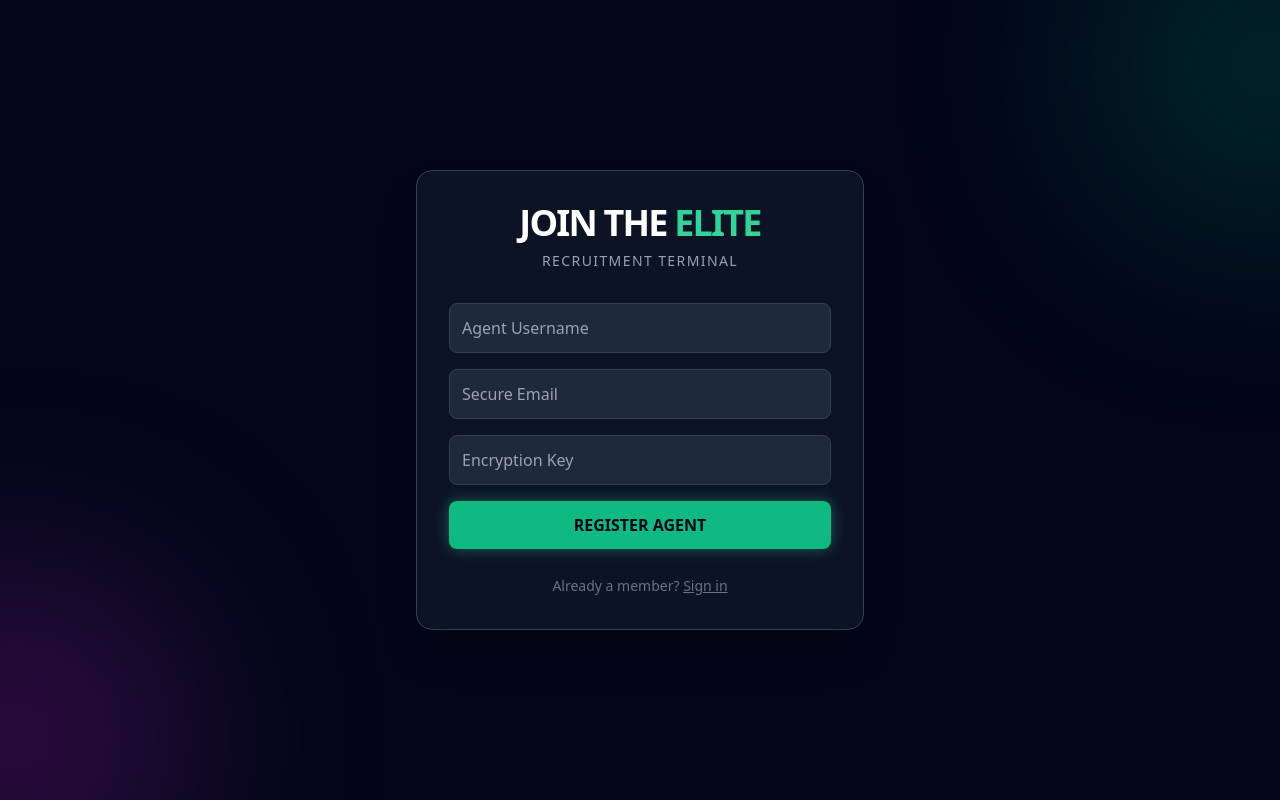
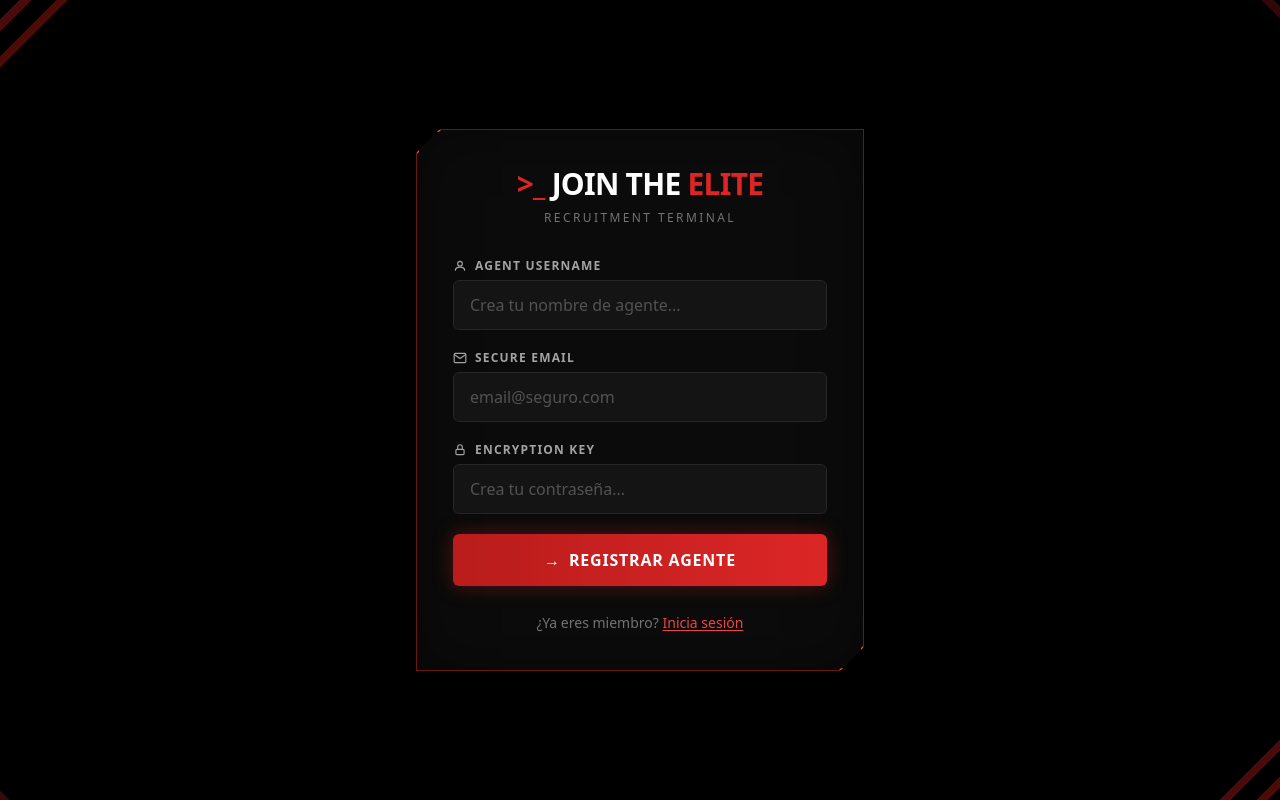
Before and after one commit to DanielFGOM/BugBuster-CodeDuel, a React (Vite) app in the folder frontend/: page /register in a window 1280 px wide. Built offline with nearby package versions, Linux system fonts and the light colour scheme.

Commit message:
Prueba20

```diff
--- a/frontend/src/pages/Register.tsx
+++ b/frontend/src/pages/Register.tsx
@@ -12,56 +12,55 @@ export default function Register() {
     e.preventDefault();
     try {
       await api.post('/auth/register', { username, email, password });
-      alert('Agent registered successfully!');
+      alert('Agente registrado con éxito. Bienvenido al sistema.');
       navigate('/login');
     } catch (error: any) {
-      alert(error.response?.data || 'Error in registration');
+      alert(error.response?.data || 'Error en el registro');
     }
   };
 
   return (
-    <div className="min-h-screen flex items-center justify-center bg-slate-950 relative overflow-hidden">
-      <div className="absolute top-[-10%] right-[-10%] w-72 h-72 bg-emerald-600 rounded-full blur-[120px] opacity-20 animate-pulse"></div>
-      <div className="absolute bottom-[-10%] left-[-10%] w-72 h-72 bg-fuchsia-600 rounded-full blur-[120px] opacity-20 animate-pulse"></div>
+    <div className="min-h-screen bg-black relative overflow-hidden flex items-center justify-center">
+      {/* Decoraciones de Fondo (Idénticas al Login para coherencia) */}
+      <div className="absolute -top-20 -left-20 w-96 h-96 opacity-90" style={{ background: 'repeating-linear-gradient(-45deg, transparent, transparent 18px, rgba(153,20,20,0.55) 18px, rgba(153,20,20,0.55) 26px)', clipPath: 'polygon(0 0, 60% 0, 0 60%)' }} />
+      <div className="absolute -bottom-24 -left-16 w-[28rem] h-72 opacity-80" style={{ background: 'repeating-linear-gradient(45deg, transparent, transparent 16px, rgba(139,20,20,0.5) 16px, rgba(139,20,20,0.5) 24px)', clipPath: 'polygon(0 100%, 45% 100%, 0 40%)' }} />
+      <div className="absolute -top-16 -right-16 w-80 h-64 opacity-70" style={{ background: 'repeating-linear-gradient(45deg, transparent, transparent 16px, rgba(139,20,20,0.5) 16px, rgba(139,20,20,0.5) 24px)', clipPath: 'polygon(100% 0, 100% 55%, 40% 0)' }} />
+      <div className="absolute -bottom-20 -right-20 w-96 h-96 opacity-90" style={{ background: 'repeating-linear-gradient(-45deg, transparent, transparent 18px, rgba(153,20,20,0.55) 18px, rgba(153,20,20,0.55) 26px)', clipPath: 'polygon(100% 100%, 100% 40%, 40% 100%)' }} />
 
-      <form onSubmit={handleSubmit} className="bg-slate-900/80 backdrop-blur-xl p-8 rounded-2xl border border-slate-700 shadow-2xl w-full max-w-md relative z-10">
+      <form onSubmit={handleSubmit} className="relative z-10 w-full max-w-md bg-[#0c0c0c]/95 backdrop-blur-sm border border-red-800/70 p-9" style={{ clipPath: 'polygon(24px 0, 100% 0, 100% calc(100% - 24px), calc(100% - 24px) 100%, 0 100%, 0 24px)', boxShadow: '0 0 40px rgba(220,38,38,0.15), inset 0 0 60px rgba(0,0,0,0.4)' }}>
+        <span className="absolute top-0 left-0 w-6 h-6 border-t-2 border-l-2 border-red-500" style={{ clipPath: 'polygon(0 0, 100% 0, 0 100%)' }} />
+        <span className="absolute bottom-0 right-0 w-6 h-6 border-b-2 border-r-2 border-red-500" style={{ clipPath: 'polygon(100% 100%, 100% 0, 0 100%)' }} />
+
         <div className="text-center mb-8">
-          <h2 className="text-4xl font-black text-white tracking-tighter">
-            JOIN THE <span className="text-emerald-400">ELITE</span>
-          </h2>
-          <p className="text-slate-400 text-sm mt-2 uppercase tracking-widest">Recruitment Terminal</p>
+          <h1 className="text-3xl font-black tracking-tight"><span className="text-red-600">{'>_'}</span> <span className="text-white">JOIN THE</span><span className="text-red-600"> ELITE</span></h1>
+          <p className="text-neutral-500 text-xs mt-2 uppercase tracking-[0.2em]">Recruitment Terminal</p>
         </div>
 
-        <div className="space-y-4">
-          <input
-            className="w-full p-3 bg-slate-800 text-white border border-slate-700 rounded-lg focus:ring-2 focus:ring-emerald-500 outline-none"
-            placeholder="Agent Username"
-            value={username}
-            onChange={e => setUsername(e.target.value)}
-          />
-          <input
-            className="w-full p-3 bg-slate-800 text-white border border-slate-700 rounded-lg focus:ring-2 focus:ring-emerald-500 outline-none"
-            placeholder="Secure Email"
-            value={email}
-            onChange={e => setEmail(e.target.value)}
-          />
-          <input
-            className="w-full p-3 bg-slate-800 text-white border border-slate-700 rounded-lg focus:ring-2 focus:ring-emerald-500 outline-none"
-            type="password"
-            placeholder="Encryption Key"
-            value={password}
-            onChange={e => setPassword(e.target.value)}
-          />
-          <button type="submit" className="w-full bg-emerald-500 hover:bg-emerald-400 text-slate-950 font-bold p-3 rounded-lg transition-all transform hover:scale-[1.02] shadow-[0_0_15px_rgba(52,211,153,0.4)]">
-            REGISTER AGENT
-          </button>
+        <div className="space-y-5">
+          <div>
+            <label className="flex items-center gap-2 text-xs font-bold uppercase tracking-widest text-neutral-400 mb-1.5"><UserIcon /> Agent Username</label>
+            <input className="w-full px-4 py-3 bg-[#141414] text-white placeholder-neutral-600 border border-neutral-800 focus:border-red-600 focus:ring-1 focus:ring-red-600/50 outline-none transition-all rounded-md" placeholder="Crea tu nombre de agente..." value={username} onChange={e => setUsername(e.target.value)} />
+          </div>
+          <div>
+            <label className="flex items-center gap-2 text-xs font-bold uppercase tracking-widest text-neutral-400 mb-1.5"><MailIcon /> Secure Email</label>
+            <input className="w-full px-4 py-3 bg-[#141414] text-white placeholder-neutral-600 border border-neutral-800 focus:border-red-600 focus:ring-1 focus:ring-red-600/50 outline-none transition-all rounded-md" placeholder="email@seguro.com" value={email} onChange={e => setEmail(e.target.value)} />
+          </div>
+          <div>
+            <label className="flex items-center gap-2 text-xs font-bold uppercase tracking-widest text-neutral-400 mb-1.5"><LockIcon /> Encryption Key</label>
+            <input className="w-full px-4 py-3 bg-[#141414] text-white placeholder-neutral-600 border border-neutral-800 focus:border-red-600 focus:ring-1 focus:ring-red-600/50 outline-none transition-all rounded-md" type="password" placeholder="Crea tu contraseña..." value={password} onChange={e => setPassword(e.target.value)} />
+          </div>
+          <button type="submit" className="w-full mt-2 bg-gradient-to-r from-red-700 to-red-600 hover:from-red-600 hover:to-red-500 text-white font-bold py-3.5 rounded-md transition-all transform active:scale-[0.98] shadow-[0_0_20px_rgba(220,38,38,0.35)] uppercase tracking-wider flex items-center justify-center gap-2"><span>→</span> Registrar Agente</button>
         </div>
+
         <div className="mt-6 text-center">
-          <a href="/login" className="text-slate-500 hover:text-emerald-400 text-sm transition-colors">
-            Already a member? <span className="underline">Sign in</span>
-          </a>
+          <span className="text-neutral-500 text-sm">¿Ya eres miembro? </span>
+          <a href="/login" className="text-red-500 hover:text-red-400 text-sm underline underline-offset-2">Inicia sesión</a>
         </div>
       </form>
     </div>
   );
 }
+
+function UserIcon() { return <svg width="14" height="14" viewBox="0 0 24 24" fill="none" stroke="currentColor" strokeWidth="2"><circle cx="12" cy="8" r="4" /><path d="M4 20c0-4 4-6 8-6s8 2 8 6" /></svg>; }
+function MailIcon() { return <svg width="14" height="14" viewBox="0 0 24 24" fill="none" stroke="currentColor" strokeWidth="2"><path d="M4 4h16c1.1 0 2 .9 2 2v12c0 1.1-.9 2-2 2H4c-1.1 0-2-.9-2-2V6c0-1.1.9-2 2-2z" /><polyline points="22,6 12,13 2,6" /></svg>; }
+function LockIcon() { return <svg width="14" height="14" viewBox="0 0 24 24" fill="none" stroke="currentColor" strokeWidth="2"><rect x="5" y="11" width="14" height="9" rx="2" /><path d="M8 11V7a4 4 0 018 0v4" /></svg>; }
```
Also changed, not shown: frontend/src/pages/Login.tsx (+24 -151 lines), 2 other files (tests, documents, lock files or other folders).
